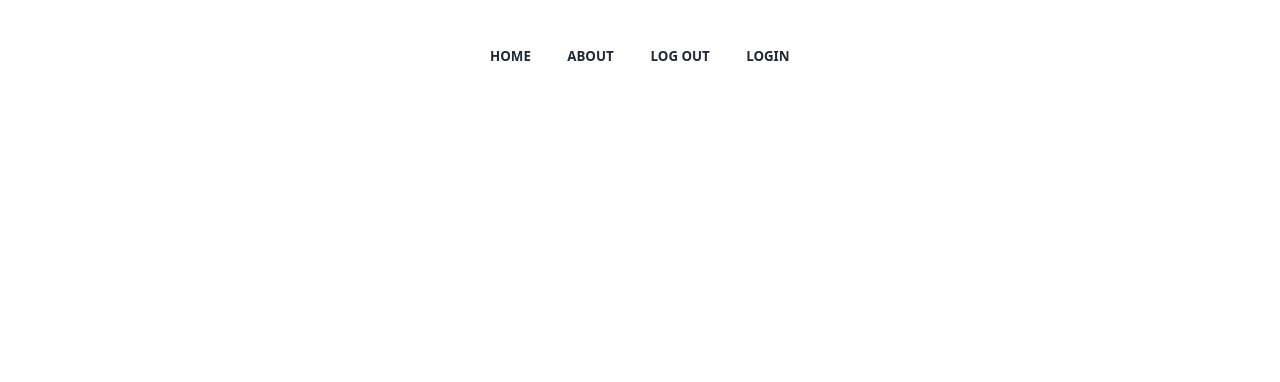
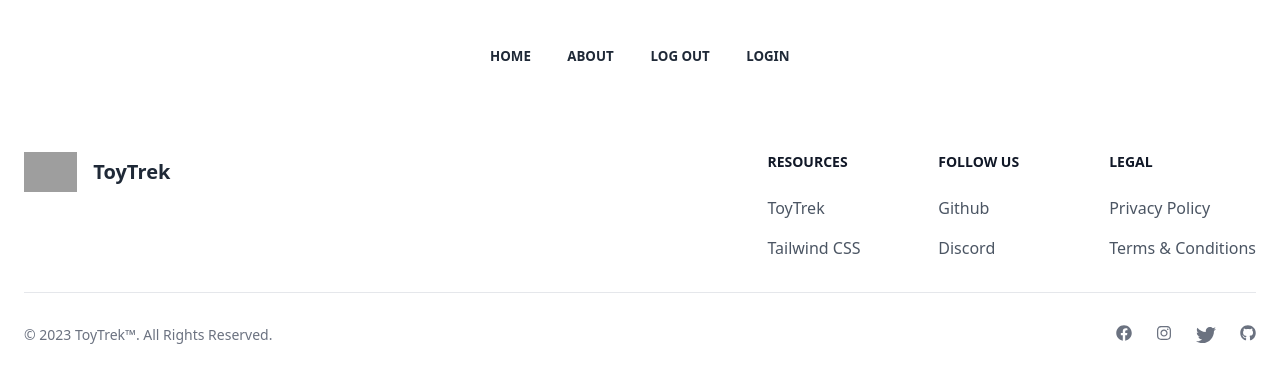
Before and after one commit to MahadiHasanWeb/ToyTrek, a React (Vite) app: page / in a window 1280 px wide. Shown: the top 382 px of the page. Built offline with nearby package versions, Linux system fonts and the light colour scheme; grey boxes are pictures that could not be loaded.

Commit message:
Footer Added

```diff
--- a/package.json
+++ b/package.json
@@ -13,7 +13,8 @@
     "daisyui": "^2.51.6",
     "dotenv": "^16.0.3",
     "react": "^18.2.0",
-    "react-dom": "^18.2.0"
+    "react-dom": "^18.2.0",
+    "react-icons": "^4.8.0"
   },
   "devDependencies": {
     "@types/react": "^18.0.28",
--- a/src/Components/Shared/Footer/Footer.jsx
+++ b/src/Components/Shared/Footer/Footer.jsx
@@ -1,9 +1,82 @@
+import { FaFacebook, FaInstagram, FaTwitter, FaGithub } from "react-icons/fa";
 
 
 const Footer = () => {
     return (
         <div>
+            <div className=" mx-auto">
 
+                <footer className="p-4 bg-white sm:p-6 dark:bg-gray-800">
+                    <div className="md:flex md:justify-between">
+                        <div className="mb-6 md:mb-0">
+                            <a href="#" target="_blank" className="flex items-center">
+                                <img src="https://flowbite.com/docs/images/logo.svg" className="mr-4 h-10" alt="FlowBite Logo" />
+                                <span className="self-center text-xl font-semibold whitespace-nowrap dark:text-white">ToyTrek</span>
+                            </a>
+                        </div>
+                        <div className="grid grid-cols-2 gap-8 sm:gap-6 sm:grid-cols-3">
+                            <div>
+                                <h3 className="mb-6 text-sm font-semibold text-gray-900 uppercase dark:text-white">Resources</h3>
+                                <ul>
+                                    <li className="mb-4">
+                                        <a href="#" target="_blank"
+                                            className="text-gray-600 hover:underline dark:text-gray-400">ToyTrek</a>
+                                    </li>
+                                    <li>
+                                        <a href="#" target="_blank" rel="nofollow"
+                                            className="text-gray-600 hover:underline dark:text-gray-400">Tailwind CSS</a>
+                                    </li>
+                                </ul>
+                            </div>
+                            <div>
+                                <h3 className="mb-6 text-sm font-semibold text-gray-900 uppercase dark:text-white">Follow us</h3>
+                                <ul>
+                                    <li className="mb-4">
+                                        <a href="#" target="_blank"
+                                            className="text-gray-600 hover:underline dark:text-gray-400">Github</a>
+                                    </li>
+                                    <li>
+                                        <a href="#" target="_blank"
+                                            className="text-gray-600 hover:underline dark:text-gray-400">Discord</a>
+                                    </li>
+                                </ul>
+                            </div>
+                            <div>
+                                <h3 className="mb-6 text-sm font-semibold text-gray-900 uppercase dark:text-white">Legal</h3>
+                                <ul>
+                                    <li className="mb-4">
+                                        <a href="#" target="_blank" className="text-gray-600 hover:underline dark:text-gray-400">Privacy
+                                            Policy</a>
+                                    </li>
+                                    <li>
+                                        <a href="#" target="_blank" className="text-gray-600 hover:underline dark:text-gray-400">Terms
+                                            &amp; Conditions</a>
+                                    </li>
+                                </ul>
+                            </div>
+                        </div>
+                    </div>
+                    <hr className="my-6 border-gray-200 sm:mx-auto dark:border-gray-700 lg:my-8" />
+                    <div className="sm:flex sm:items-center sm:justify-between">
+                        <span className="text-sm text-gray-500 sm:text-center dark:text-gray-400">© 2023 <a className="hover:underline">ToyTrek™</a>. All Rights Reserved.
+                        </span>
+                        <div className="flex mt-4 space-x-6 sm:justify-center sm:mt-0">
+                            <a href="#" className="text-gray-500 hover:text-gray-900 dark:hover:text-white">
+                                <FaFacebook />
+                            </a>
+                            <a href="#" className="text-gray-500 hover:text-gray-900 dark:hover:text-white">
+                                <FaInstagram />
+                            </a>
+                            <a href="#" className="text-gray-500 hover:text-gray-900 dark:hover:text-white">
+                                <FaTwitter className="w-5 h-5" />
+                            </a>
+                            <a href="#" className="text-gray-500 hover:text-gray-900 dark:hover:text-white">
+                                <FaGithub />
+                            </a>
+                        </div>
+                    </div>
+                </footer>
+            </div>
         </div>
     );
 };
```
Also changed, not shown: 1 other file (tests, documents, lock files or other folders).
